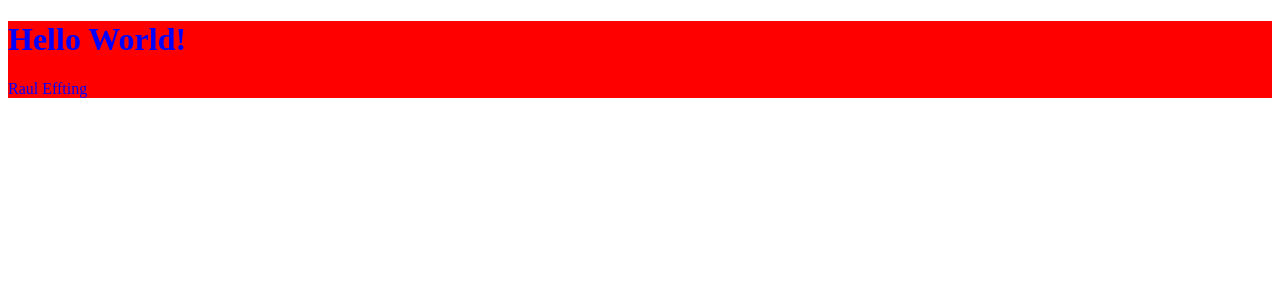
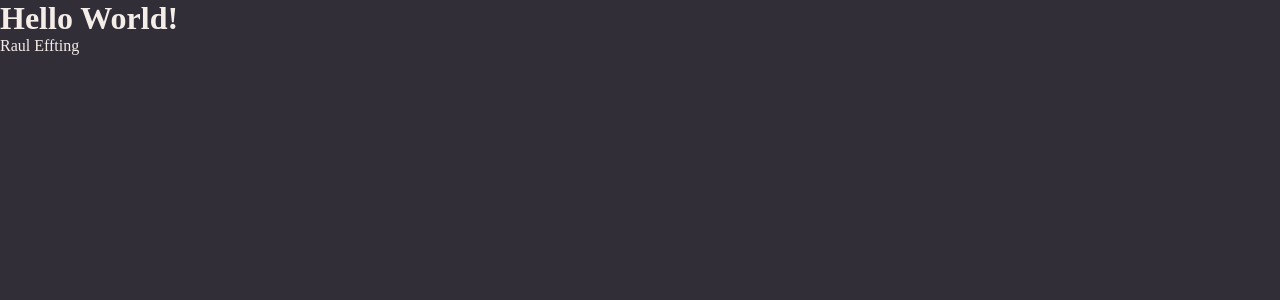
Before and after one commit to rauleffting/rocketnotes, a React (Vite) app: page / in a window 1280 px wide. Shown: the top 300 px of the page. Built offline with nearby package versions, Linux system fonts and the light colour scheme.

Commit message:
add Global Style

```diff
--- a/src/main.jsx
+++ b/src/main.jsx
@@ -1,9 +1,16 @@
 import React from 'react';
-import ReactDOM from 'react-dom/client'
+import ReactDOM from 'react-dom/client';
+import { ThemeProvider } from 'styled-components';
+import GlobalStyles from './styles/global';
+import theme from './styles/theme';
+
 import { Details } from './pages/Details';
 
 ReactDOM.createRoot(document.getElementById('root')).render(
   <React.StrictMode>
-    <Details />
+    <ThemeProvider theme={theme}>
+      <GlobalStyles />
+      <Details />
+    </ThemeProvider>
   </React.StrictMode>
 )
--- a/src/pages/Details/styles.js
+++ b/src/pages/Details/styles.js
@@ -1,6 +1,5 @@
 import styled from 'styled-components';
 
 export const Container = styled.div`
-    background: red;
-    color: blue;
+
 `;
--- /dev/null
+++ b/src/styles/global.js
@@ -0,0 +1,27 @@
+import { createGlobalStyle } from 'styled-components';
+
+export default createGlobalStyle`
+  * {
+    margin: 0;
+    padding: 0;
+    box-sizing: border-box; /* impede que um padding interno influencie no tamanho total do body */
+  }
+
+  body {
+    background-color: ${({ theme }) => theme.COLORS.BACKGROUND_800};
+    color: ${({theme}) => theme.COLORS.WHITE};
+  }
+
+  a {
+    text-decoration: none;
+  }
+
+  button, a {
+    cursor: pointer;
+    transition: filter 0.2s;
+  }
+
+  button:hover, a:hover {
+    filter: brightness(0.9);
+  }
+`;
--- /dev/null
+++ b/src/styles/theme.js
@@ -0,0 +1,15 @@
+export default {
+    COLORS: {
+      BACKGROUND_900: "#232129",
+      BACKGROUND_800: "#312E38",
+      BACKGROUND_700: "#3E3B47",
+
+      WHITE: "#F4EDE8",
+      ORANGE: "#FF9000",
+
+      GRAY_100: "#999591",
+      GRAY_300: "#666360",
+
+      RED: "#FF002E"
+    }
+  }
```
